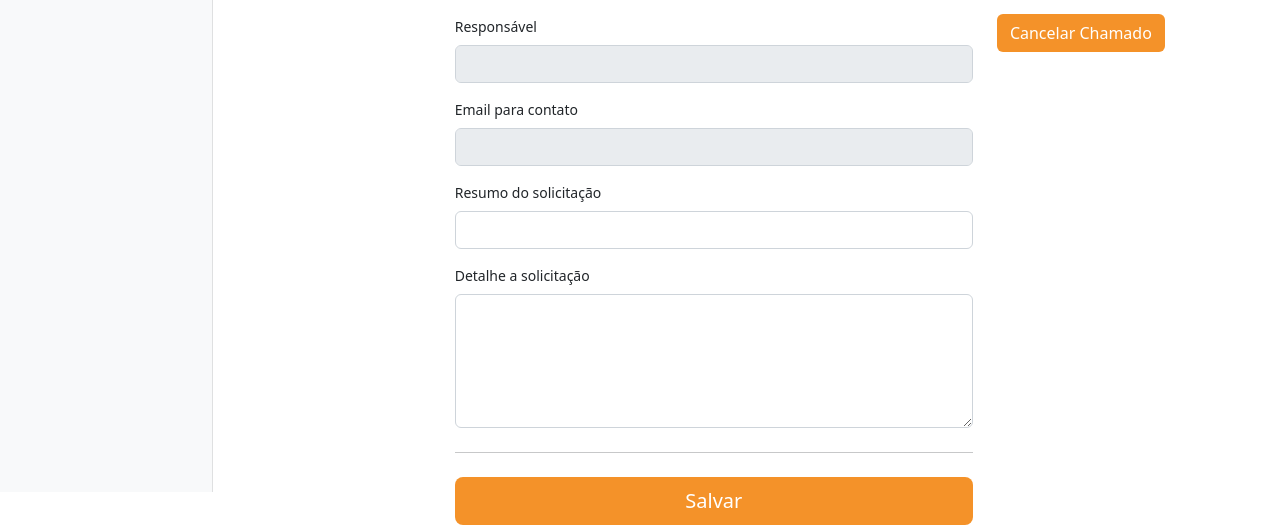
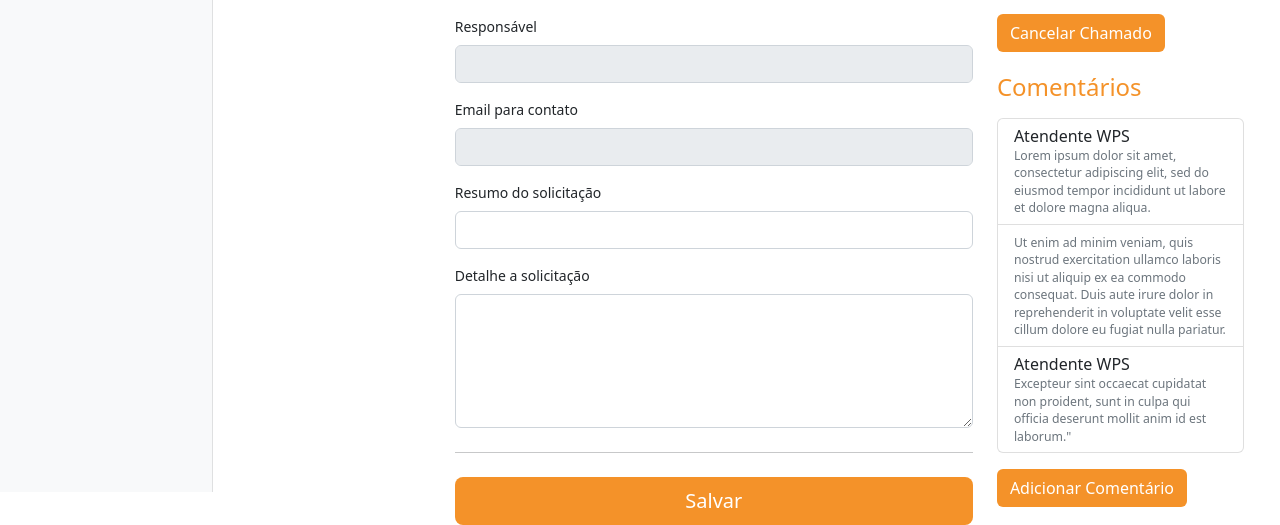
Before and after one commit to TamerOliveira/BLOB, a Flask app: template app/templates/altera_chamado.html in a window 1280 px wide. Shown: the part 308-833 px from the top of the page. Run offline with Flask 2, Linux system fonts and the light colour scheme; the template is opened without the code that fills it, so the values that code supplies are empty.

Commit message:
alteração do layout para inclusão de comentário e alteração da session de usuários por conta da heroku

```diff
--- a/app/templates/altera_chamado.html
+++ b/app/templates/altera_chamado.html
@@ -46,12 +46,51 @@
 
 
                 <a href="/encerrar_chamado?id={{ chamado.numero }}" class="btn btn-primary">Cancelar Chamado</a>
+                <br><br>
+
+                <h4 class="d-flex justify-content-between align-items-center mb-3">
+                    <span class="text-primary">Comentários</span>
+
+                </h4>
+                <ul class="list-group mb-3">
+                    <li class="list-group-item d-flex justify-content-between lh-sm">
+                        <div>
+                            <h6 class="my-0">Atendente WPS</h6>
+                            <small class="text-muted">Lorem ipsum dolor sit amet, consectetur adipiscing elit, sed do
+                                eiusmod tempor incididunt ut labore et dolore magna aliqua.</small>
+                        </div>
+
+                    </li>
+                    <li class="list-group-item d-flex justify-content-between lh-sm">
+                        <div>
+                            <h6 class="my-0">{{chamado.responsavel}}</h6>
+                            <small class="text-muted">Ut enim ad minim veniam, quis nostrud exercitation ullamco laboris
+                                nisi ut aliquip ex ea commodo consequat. Duis aute irure dolor in reprehenderit in
+                                voluptate velit esse cillum dolore eu fugiat nulla pariatur.</small>
+                        </div>
+
+                    </li>
+                    <li class="list-group-item d-flex justify-content-between lh-sm">
+                        <div>
+                            <h6 class="my-0">Atendente WPS</h6>
+                            <small class="text-muted">Excepteur sint occaecat cupidatat non proident, sunt in culpa qui
+                                officia deserunt mollit anim id est laborum."</small>
+                        </div>
+
+                    </li>
+                </ul>
+
+                <a href="/encerrar_chamado?id={{ chamado.numero }}" class="btn btn-primary">Adicionar Comentário</a>
 
 
 
 
 
             </div>
+
+
+
+
 
 
 
```
Also changed, not shown: app/routes.py (+26 -11 lines).
